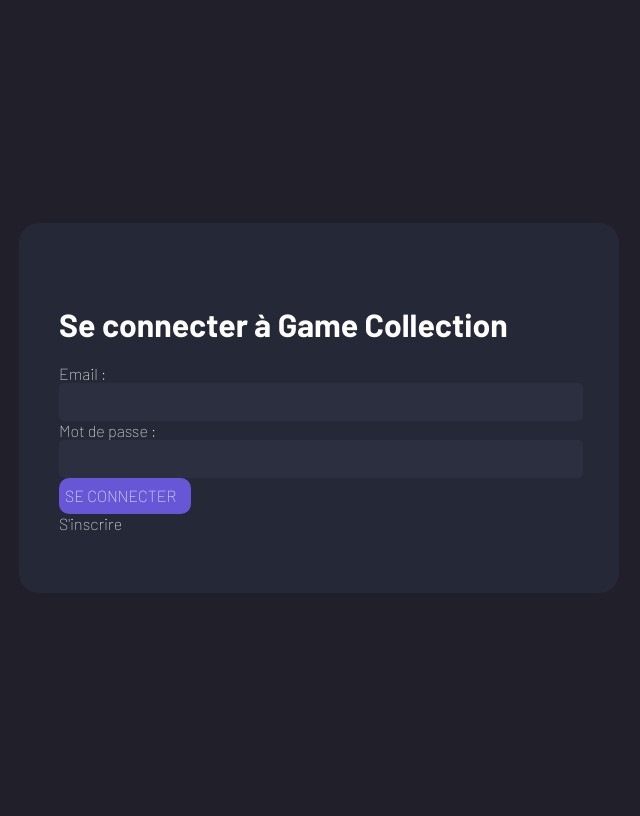
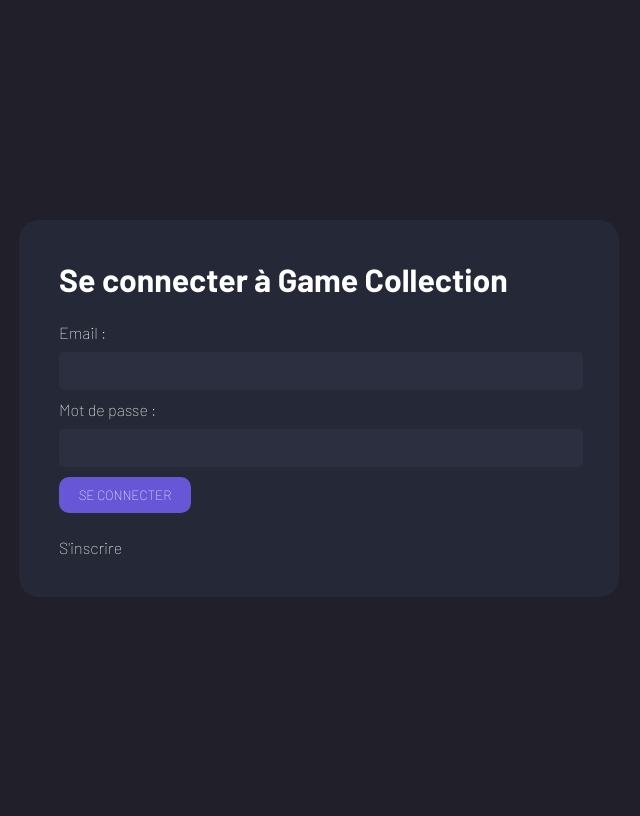
Before and after one commit to Sunnathan-School/game_collection, a PHP site: page /view/login.php in a window 1280 px wide. Shown: the whole page, without its empty margins (321-961 px from the left). Run offline with PHP 8.4, Linux system fonts and the light colour scheme.

Commit message:
finished login view

```diff
--- a/assets/style/login.css
+++ b/assets/style/login.css
@@ -17,9 +17,10 @@ body {
     align-items: flex-start;
     background: #252836;
     border-radius: 20px;
-    height: 290px;
+    height:fit-content;
     width: 520px;
     padding: 40px;
+    gap: 25px;
 }
 
 .login h1 {
@@ -27,6 +28,7 @@ body {
     font-size: 32px;
     font-weight: 700;
     line-height: 38px;
+    margin: 0;
 }
 
 .login form {
@@ -37,6 +39,7 @@ body {
     font-size: 16px;
     font-weight: 400;
     line-height: 19px;
+    gap: 10px;
 }
 
 .login form input {
@@ -54,12 +57,7 @@ body {
     background: #6757D6;
     color: white;
     font-family: Barlow;
-    font-size: 16px;
-    font-weight: 400;
-    line-height: 19px;
-    letter-spacing: 0em;
-    text-align: left;
-
+    font-weight: 500;
     cursor: pointer;
 }
 
```
